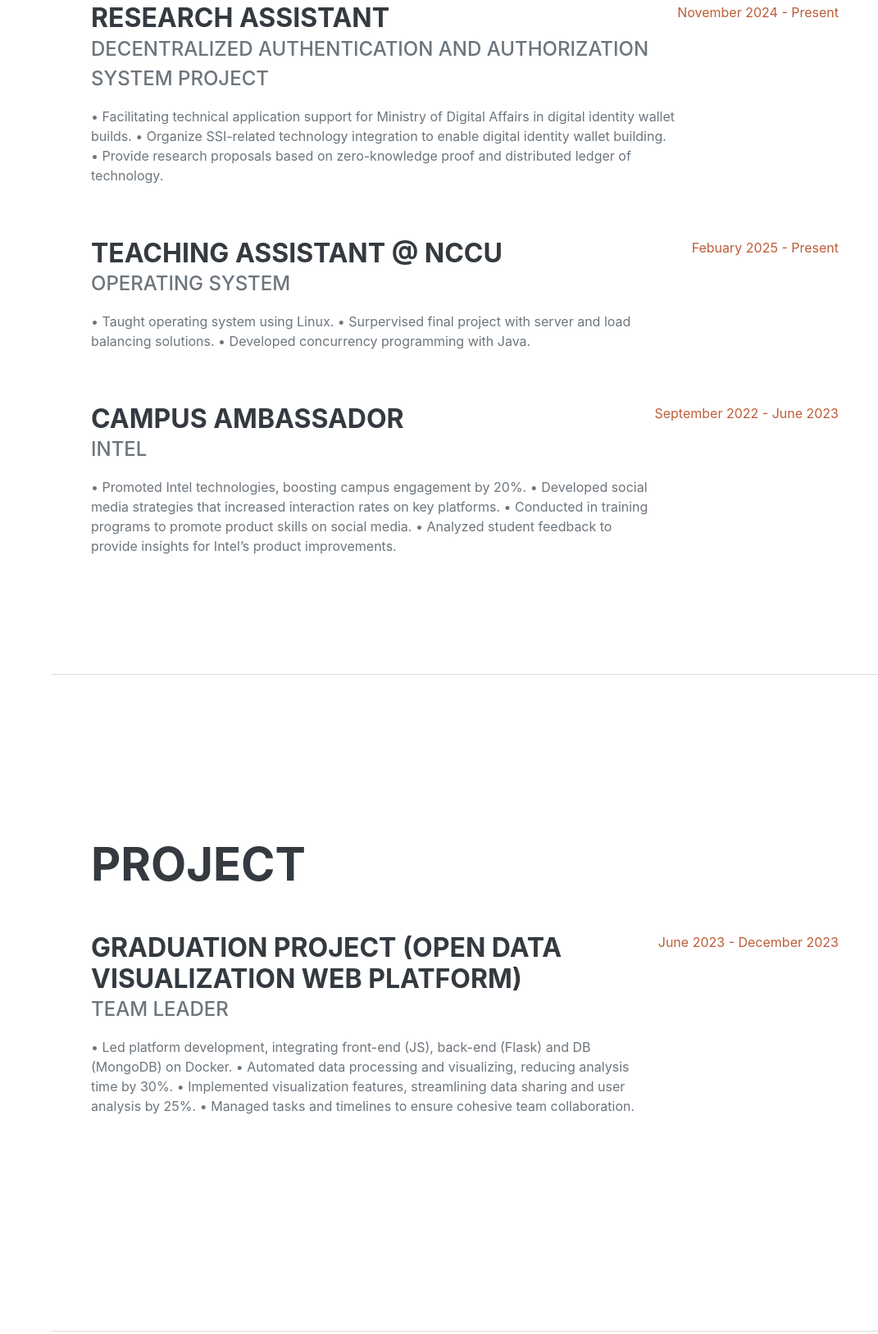
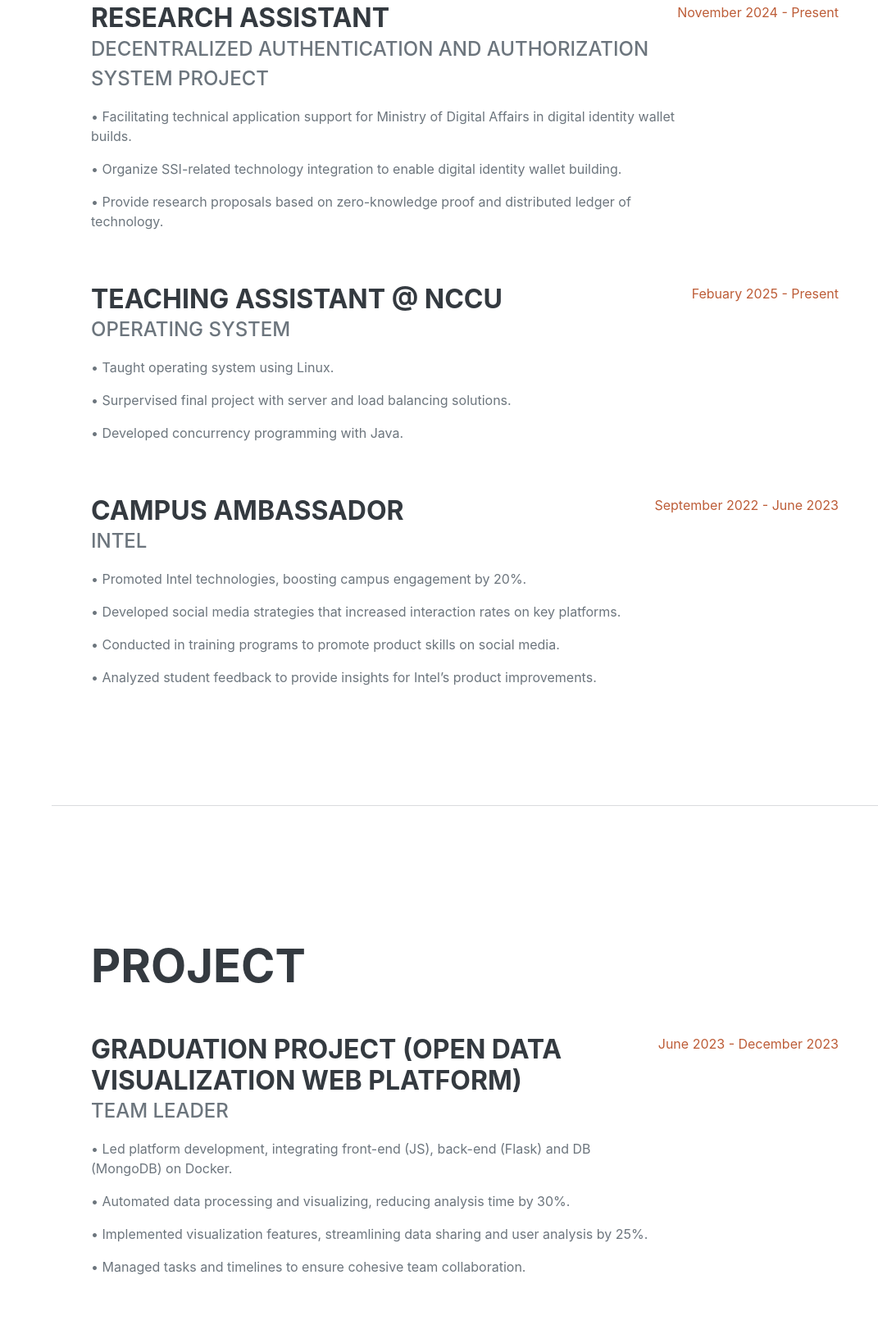
Before and after one commit to Alles1212/Alles1212.github.io, a plain HTML site: page index.html in a window 1280 px wide. Shown: the part 993-2620 px from the top of the page at 82% size, without its empty margins (209-1280 px from the left). Drawn offline with nearby package versions, Linux system fonts and the light colour scheme; a web font is replaced by a local one.

Commit message:
little updates

```diff
--- a/index.html
+++ b/index.html
@@ -45,8 +45,8 @@
                         <span class="text-primary">Chen</span>
                     </h1>
                     <div class="subheading mb-5">
-                        MS MIS@ NCCU
-                        <a href="mailto:name@email.com">alleszhe1212@gmail.com</a>
+                        MS MIS @ NCCU
+                        <a href="mailto:name@email.com">113356031@g.nccu.edu.tw</a>
                     </div>
                     <p class="lead mb-5">Luck is what preparation meets opportunity.</p>
                     <div class="social-icons">
@@ -66,9 +66,9 @@
                         <div class="flex-grow-1">
                             <h3 class="mb-0">Research Assistant</h3>
                             <div class="subheading mb-3">Decentralized Authentication and Authorization System Project</div>
-                            <p> • Facilitating technical application support for Ministry of Digital Affairs in digital identity wallet builds.
-                                • Organize SSI-related technology integration to enable digital identity wallet building.
-                                • Provide research proposals based on zero-knowledge proof and distributed ledger of technology.</p>
+                            <p>• Facilitating technical application support for Ministry of Digital Affairs in digital identity wallet builds.</p>
+                            <p>• Organize SSI-related technology integration to enable digital identity wallet building.</p>
+                            <p>• Provide research proposals based on zero-knowledge proof and distributed ledger of technology.</p>
                         </div>
                         <div class="flex-shrink-0"><span class="text-primary">November 2024 - Present</span></div>
                     </div>
@@ -76,9 +76,9 @@
                         <div class="flex-grow-1">
                             <h3 class="mb-0">Teaching Assistant @ NCCU</h3>
                             <div class="subheading mb-3">Operating System</div>
-                            <p> • Taught operating system using Linux.
-                                • Surpervised final project with server and load balancing solutions.
-                                • Developed concurrency programming with Java.</p>
+                            <p> • Taught operating system using Linux.</p>
+                            <p>• Surpervised final project with server and load balancing solutions.</p>
+                            <p>• Developed concurrency programming with Java.</p>
                         </div>
                         <div class="flex-shrink-0"><span class="text-primary">Febuary 2025 - Present</span></div>
                     </div>
@@ -86,10 +86,10 @@
                         <div class="flex-grow-1">
                             <h3 class="mb-0">Campus Ambassador</h3>
                             <div class="subheading mb-3">Intel</div>
-                            <p> • Promoted Intel technologies, boosting campus engagement by 20%.
-                                • Developed social media strategies that increased interaction rates on key platforms.
-                                • Conducted in training programs to promote product skills on social media.
-                                • Analyzed student feedback to provide insights for Intel’s product improvements. </p>
+                            <p> • Promoted Intel technologies, boosting campus engagement by 20%.</p>
+                            <p>• Developed social media strategies that increased interaction rates on key platforms.</p>
+                            <p>• Conducted in training programs to promote product skills on social media.</p>
+                            <p>• Analyzed student feedback to provide insights for Intel’s product improvements. </p>
                         </div>
                         <div class="flex-shrink-0"><span class="text-primary">September 2022 - June 2023</span></div>
                     </div>
@@ -112,10 +112,10 @@
                         <div class="flex-grow-1">
                             <h3 class="mb-0">Graduation Project (Open Data Visualization Web Platform)  </h3>
                             <div class="subheading mb-3">Team Leader</div>
-                            <p> • Led platform development, integrating front-end (JS), back-end (Flask) and DB (MongoDB) on Docker.
-                                • Automated data processing and visualizing, reducing analysis time by 30%.
-                                • Implemented visualization features, streamlining data sharing and user analysis by 25%.
-                                • Managed tasks and timelines to ensure cohesive team collaboration. </p>
+                            <p>• Led platform development, integrating front-end (JS), back-end (Flask) and DB (MongoDB) on Docker.</p>
+                            <p>• Automated data processing and visualizing, reducing analysis time by 30%.</p>
+                            <p>• Implemented visualization features, streamlining data sharing and user analysis by 25%. </p>
+                            <p>• Managed tasks and timelines to ensure cohesive team collaboration.</p>
                         </div>
                         <div class="flex-shrink-0"><span class="text-primary">June 2023 - December 2023</span></div>
                     </div>
@@ -190,10 +190,10 @@
                         <li class="list-inline-item"><i class="fab fa-node-js"></i></li>
                         <!-- <li class="list-inline-item"><i class="fab fa-sass"></i></li> -->
                         <!-- <li class="list-inline-item"><i class="fab fa-less"></i></li> -->
-                        <li class="list-inline-item"><i class="fab fa-PHP"></i></li>
+                        <!-- <li class="list-inline-item"><i class="fab fa-PHP"></i></li>
                         <li class="list-inline-item"><i class="fab fa-MySQL"></i></li>
                         <li class="list-inline-item"><i class="fab fa-MongoDB"></i></li>
-                        <li class="list-inline-item"><i class="fab fa-Docker"></i></li>
+                        <li class="list-inline-item"><i class="fab fa-Docker"></i></li> -->
                     </ul>
                     <div class="subheading mb-3">Workflow</div>
                     <ul class="fa-ul mb-0">
```
